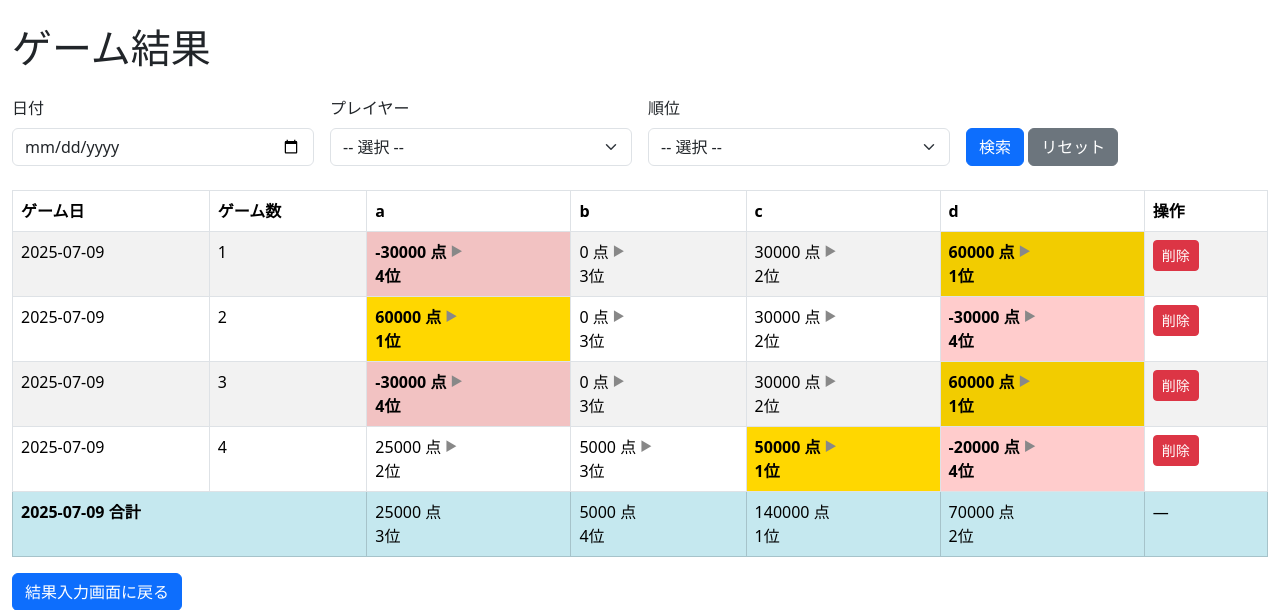
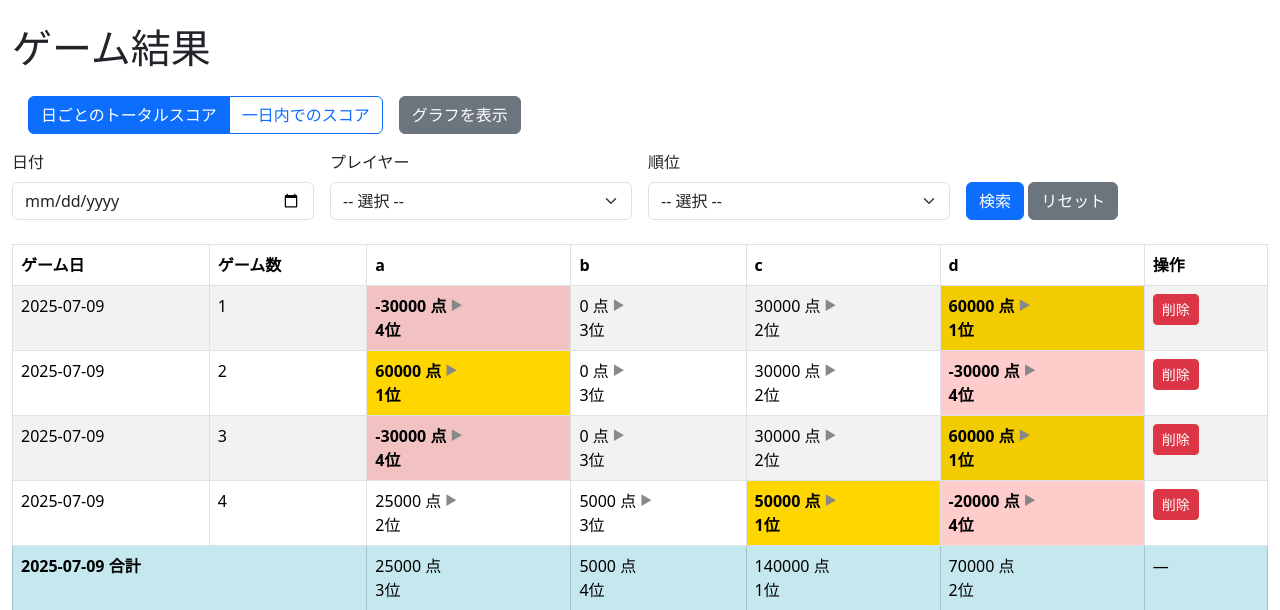
Before and after one commit to apxtj/Mahjong-score-tracker, a Flask app: page /results in a window 1280 px wide. Shown: the part 56-666 px from the top of the page. Run offline with Flask 3, Linux system fonts and the light colour scheme.

Commit message:
グラフ追加と軽微なバグ修正

```diff
--- a/app.py
+++ b/app.py
@@ -195,14 +195,16 @@ def results():
     players = Player.query.order_by(Player.id).all()
     games = Game.query.order_by(Game.date, Game.id).all()
 
-    from collections import defaultdict
+    # 日付毎のゲームグループ化
     games_by_date = defaultdict(list)
     for game in games:
         games_by_date[game.date.strftime('%Y-%m-%d')].append(game)
 
     table_data = []
 
-    for date, games_on_date in games_by_date.items():
+    # --- ここまで元のまま ---
+
+    for date, games_on_date in sorted(games_by_date.items()):
         # 日付フィルタがある場合、対象日だけに絞る
         if filter_date and filter_date != date:
             continue
@@ -264,8 +266,71 @@ def results():
                 "totals": total_score_dict
             })
 
-    return render_template("results.html", players=players, table_data=table_data,
-                           filter_date=filter_date, filter_player=filter_player, filter_rank=filter_rank)
+    # ----------- ここからグラフ用データ生成 ------------
+
+    # グラフ表示タイプ（累積スコア or ゲームスコア）をラジオボタンで切り替える
+    graph_type = request.args.get("graph_type", "cumulative")  # defaultは累積スコア
+
+    # プレイヤー名リスト
+    player_names = [p.name for p in players]
+
+    # 累積スコアと日ごとのスコアを準備
+    cumulative_scores = {name: 0 for name in player_names}  # 累積スコア
+    score_trends = {name: [] for name in player_names}  # グラフ用
+    daily_scores = {name: [] for name in player_names}  # 各ゲームのスコア
+    x_labels = []
+
+    filtered_dates = sorted(games_by_date.keys())
+    if filter_date:
+        filtered_dates = [filter_date] if filter_date in filtered_dates else []
+
+    game_counter = 1
+
+    for date in filtered_dates:
+        games_on_date = games_by_date[date]
+
+        # 各プレイヤーの日付ごとのスコア
+        daily_total_score = {name: 0 for name in player_names}
+        for game in games_on_date:
+            scores = [
+                {"player": game.player1, "score": game.score1},
+                {"player": game.player2, "score": game.score2},
+                {"player": game.player3, "score": game.score3},
+                {"player": game.player4, "score": game.score4},
+            ]
+
+            for s in scores:
+                player = s["player"]
+                score = s["score"]
+
+                if player and player.name:
+                    name = player.name
+                    daily_scores[name].append(score)  # ✅ ゲームごとのスコアを格納
+                    daily_total_score[name] += score  # ✅ 日合計の更新
+
+            x_labels.append(f"{date} G{game_counter}")
+            game_counter += 1
+
+        # 累積スコアの更新
+        for name in player_names:
+            cumulative_scores[name] += daily_total_score[name]  # 累積スコア
+            score_trends[name].append(cumulative_scores[name])  # グラフ用
+
+    date_labels = filtered_dates
+
+    return render_template(
+        "results.html",
+        players=players,
+        table_data=table_data,
+        filter_date=filter_date,
+        filter_player=filter_player,
+        filter_rank=filter_rank,
+        date_labels=date_labels,
+        score_trends=score_trends,
+        daily_scores=daily_scores,
+        graph_type=graph_type,  # 選択されたグラフタイプを渡す
+        x_labels=x_labels,
+    )
 
 @app.route("/players")
 def players():
--- a/templates/results.html
+++ b/templates/results.html
@@ -37,6 +37,7 @@
     <link rel="manifest" href="{{ url_for('static', filename='manifest.json') }}">
     <!-- スマホのアドレスバーなどのテーマカラー -->
     <meta name="theme-color" content="#007bff">
+    <script src="https://cdn.jsdelivr.net/npm/chart.js"></script>
 </head>
 <body>
     <div class="container-fluid">
@@ -66,6 +67,24 @@
         </nav>
 
         <h1 class="my-4">ゲーム結果</h1>
+        <div class="d-flex align-items-center mb-3 gap-3">
+            <label class="form-label mb-0"></label>
+            <div class="btn-group" role="group" aria-label="グラフタイプ選択">
+              <input type="radio" class="btn-check" name="graphType" id="totalScoreGraph" autocomplete="off" value="total" checked>
+              <label class="btn btn-outline-primary" for="totalScoreGraph">日ごとのトータルスコア</label>
+
+              <input type="radio" class="btn-check" name="graphType" id="dailyScoreGraph" autocomplete="off" value="daily">
+              <label class="btn btn-outline-primary" for="dailyScoreGraph">一日内でのスコア</label>
+            </div>
+
+            <button id="toggleChartBtn" class="btn btn-secondary">グラフを表示</button>
+        </div>
+
+        <div class="mb-4" id="chartContainer" style="display: none;">
+            <canvas id="scoreTrendChart" height="120"></canvas>
+        </div>
+
+
         <form method="get" class="row g-3 mb-4">
             <div class="col-md-3">
                 <label for="date" class="form-label">日付</label>
@@ -187,6 +206,117 @@
     </div>
     <script src="https://cdn.jsdelivr.net/npm/bootstrap@5.3.0-alpha1/dist/js/bootstrap.bundle.min.js"></script>
     <script>
+        const dateLabels = {{ date_labels | tojson }};  // 日付ラベル
+
+        // スコアデータ (undefinedをチェックして初期化)
+        const scoreTrends = {{ score_trends | tojson }};
+        for (const playerName in scoreTrends) {
+            scoreTrends[playerName] = scoreTrends[playerName] || [];  // undefined があれば空配列に置き換え
+        }
+
+        // 一日内でのスコア (undefinedをチェックして初期化)
+        const dailyScores = {{ daily_scores | tojson }};
+        const xLabels = {{ x_labels | tojson }}
+
+        const ctx = document.getElementById('scoreTrendChart').getContext('2d');
+
+        // グラフ設定
+        const colors = ['red', 'blue', 'green', 'orange', 'purple', 'black'];
+
+        // グラフを作成する関数
+        const createGraph = (data, title, xLabel, labels) => {
+            const datasets = [];
+            let colorIndex = 0;  // 色インデックスリセット
+
+            for (const playerName in data) {
+                datasets.push({
+                    label: playerName,
+                    data: data[playerName],
+                    fill: false,
+                    borderColor: colors[colorIndex % colors.length],
+                    tension: 0.2,
+                    pointRadius: 3,
+                    pointHoverRadius: 6,
+                });
+                colorIndex++;
+            }
+
+            return new Chart(ctx, {
+                type: 'line',
+                data: {
+                    labels: labels,
+                    datasets: datasets
+                },
+                options: {
+                    responsive: true,
+                    plugins: {
+                        title: {
+                            display: true,
+                            text: title
+                        },
+                        legend: {
+                            position: 'bottom'
+                        },
+                        tooltip: {
+                            mode: 'nearest',
+                            intersect: false,
+                        }
+                    },
+                    scales: {
+                        y: {
+                            beginAtZero: false,
+                            title: {
+                                display: true,
+                                text: 'スコア (点)'
+                            }
+                        },
+                        x: {
+                            title: {
+                                display: true,
+                                text: xLabel
+                            }
+                        }
+                    }
+                }
+            });
+        };
+
+        // 初期状態でトータルスコアグラフを表示
+        let currentChart = createGraph(scoreTrends, '日ごとのトータルスコア推移', '日付', dateLabels);
+
+        // グラフタイプ変更のイベントリスナー
+        document.querySelectorAll('input[name="graphType"]').forEach((radio) => {
+            radio.addEventListener('change', (event) => {
+                // 現在表示されているグラフを削除
+                currentChart.destroy();
+
+                // 選択されたグラフタイプに応じて新しいグラフを作成
+                if (event.target.value === 'total') {
+                    currentChart = createGraph(scoreTrends, '日ごとのトータルスコア推移', '日付', dateLabels);
+                } else {
+                    currentChart = createGraph(dailyScores, '一日内でのスコア推移', 'ゲーム単位', xLabels);
+                }
+            });
+        });
+
+        // グラフの表示・非表示を切り替えるボタン
+        const toggleBtn = document.getElementById('toggleChartBtn');
+        const chartContainer = document.getElementById('chartContainer');
+
+        toggleBtn.addEventListener('click', () => {
+            if (chartContainer.style.display === 'none') {
+                chartContainer.style.display = 'block';
+                toggleBtn.textContent = 'グラフを非表示';
+                currentChart.resize();  // 表示時にサイズ調整
+            } else {
+                chartContainer.style.display = 'none';
+                toggleBtn.textContent = 'グラフを表示';
+            }
+        });
+
+    </script>
+
+    <script>
         if ('serviceWorker' in navigator) {
           window.addEventListener('load', () => {
             navigator.serviceWorker.register('/static/sw.js')
```
Also changed, not shown: instance/mahjong.db.
